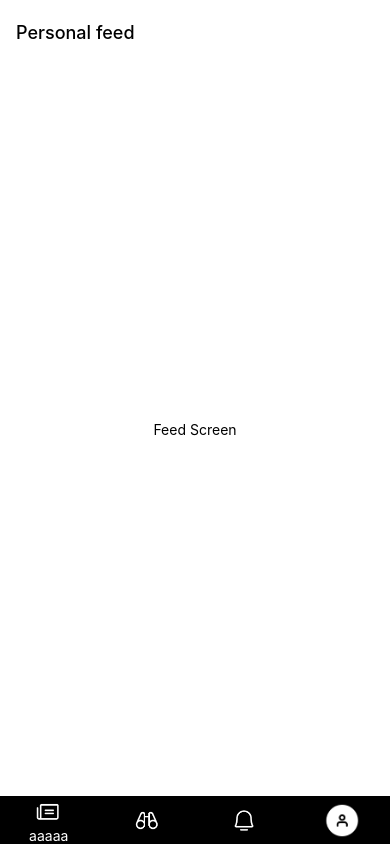
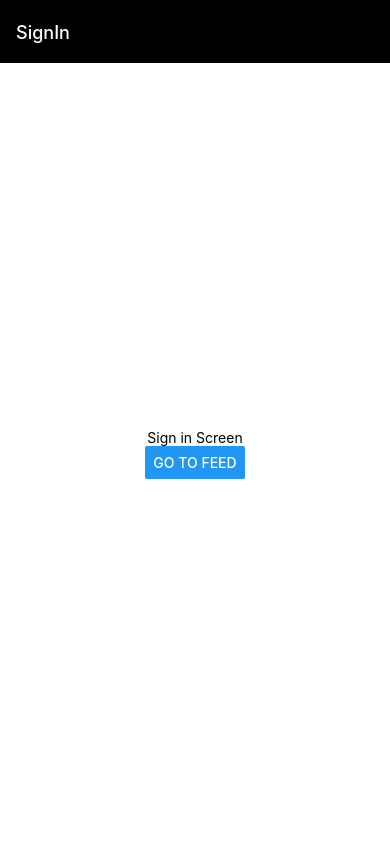
Before and after one commit to builders-garden/pulse-app, a React Native app: screen /Home in a window 390 px wide. Built offline with nearby package versions, Linux system fonts and the light colour scheme.

Commit message:
Auth state management

```diff
--- a/src/App.tsx
+++ b/src/App.tsx
@@ -1,6 +1,7 @@
 import {DefaultTheme, NavigationContainer} from '@react-navigation/native';
 import React from 'react';
-import TabsContainer from './routing/TabsContainer';
+import AuthProvider from './contexts/auth/AuthProvider';
+import StackContainer from './routing/StackContainer';
 
 function App(): React.JSX.Element {
   // const isDarkMode = useColorScheme() === 'dark';
@@ -18,9 +19,11 @@ function App(): React.JSX.Element {
   };
 
   return (
-    <NavigationContainer theme={MyTheme}>
-      <TabsContainer />
-    </NavigationContainer>
+    <AuthProvider>
+      <NavigationContainer theme={MyTheme}>
+        <StackContainer />
+      </NavigationContainer>
+    </AuthProvider>
   );
 }
 
--- /dev/null
+++ b/src/contexts/auth/Auth.context.ts
@@ -0,0 +1,11 @@
+import {createContext} from 'react';
+import {AuthContextModel, UserStatus} from './Auth.model';
+
+export const AuthContext = createContext<AuthContextModel>({
+  state: {
+    status: UserStatus.NOT_LOGGED,
+  },
+  signIn: () => {},
+  signOut: () => {},
+  signUp: () => {},
+});
--- /dev/null
+++ b/src/contexts/auth/Auth.model.ts
@@ -0,0 +1,40 @@
+export interface AuthContextModel {
+  state: User;
+  signIn: (data: SignInApiResponse) => void;
+  signOut: () => void;
+  signUp: (data: SignUpApiResponse) => void;
+}
+
+export enum UserStatus {
+  LOGGED = 'logged',
+  NOT_LOGGED = 'not_logged',
+  FETCHING = 'fetching',
+}
+
+export interface User {
+  status: UserStatus;
+  id?: number;
+  email?: string;
+  token?: string;
+}
+
+export interface SignInAction {
+  type: 'SIGN_IN';
+  payload: string;
+}
+export interface SignOutAction {
+  type: 'SIGN_OUT';
+}
+export interface RestoreTokenAction {
+  type: 'RESTORE_TOKEN';
+  payload: string;
+}
+
+export type AuthAction = SignInAction | SignOutAction | RestoreTokenAction;
+
+export interface SignInApiResponse {
+  token: string;
+}
+export interface SignUpApiResponse {
+  token: string;
+}
--- /dev/null
+++ b/src/contexts/auth/AuthProvider.tsx
@@ -0,0 +1,62 @@
+import React, {PropsWithChildren, useMemo, useReducer} from 'react';
+import {AuthContext} from './Auth.context';
+import {
+  AuthAction,
+  SignInApiResponse,
+  SignUpApiResponse,
+  User,
+  UserStatus,
+} from './Auth.model';
+
+function authReducer(state: User, action: AuthAction): User {
+  switch (action.type) {
+    case 'RESTORE_TOKEN':
+      return {
+        ...state,
+        status: UserStatus.LOGGED,
+        token: action.payload,
+      };
+    case 'SIGN_IN':
+      return {
+        ...state,
+        status: UserStatus.LOGGED,
+        token: action.payload,
+      };
+    case 'SIGN_OUT':
+      return {
+        ...state,
+        status: UserStatus.NOT_LOGGED,
+        token: undefined,
+      };
+  }
+}
+
+function AuthProvider({children}: PropsWithChildren) {
+  // const isDarkMode = useColorScheme() === 'dark';
+
+  const [authState, dispatch] = useReducer(authReducer, {
+    status: UserStatus.NOT_LOGGED,
+  });
+
+  const authContext = useMemo(
+    () => ({
+      state: authState,
+      signIn: async (data: SignInApiResponse) => {
+        console.log(data);
+        dispatch({type: 'SIGN_IN', payload: 'example'});
+      },
+      signOut: () => dispatch({type: 'SIGN_OUT'}),
+      signUp: async (data: SignUpApiResponse) => {
+        console.log(data);
+        dispatch({type: 'SIGN_IN', payload: 'example'});
+      },
+    }),
+    [authState],
+  );
+
+  return (
+    <AuthContext.Provider value={authContext}>{children}</AuthContext.Provider>
+  );
+}
+
+export default AuthProvider;
--- /dev/null
+++ b/src/routing/StackContainer.tsx
@@ -0,0 +1,34 @@
+/* eslint-disable react/no-unstable-nested-components */
+import {createNativeStackNavigator} from '@react-navigation/native-stack';
+import React, {useContext} from 'react';
+import {AuthContext} from '../contexts/auth/Auth.context';
+import {UserStatus} from '../contexts/auth/Auth.model';
+import SignInScreen from '../screens/auth/signIn/SignInScreen';
+import TabsContainer from './TabsContainer';
+
+const Stack = createNativeStackNavigator();
+
+function StackContainer() {
+  const authContext = useContext(AuthContext);
+
+  return (
+    <Stack.Navigator>
+      {authContext.state.status === UserStatus.LOGGED ? (
+        <Stack.Screen
+          options={{
+            headerShown: false,
+          }}
+          name="Home"
+          component={TabsContainer}
+        />
+      ) : (
+        <>
+          <Stack.Screen name="SignIn" component={SignInScreen} />
+          <Stack.Screen name="SignUp" component={SignInScreen} />
+        </>
+      )}
+    </Stack.Navigator>
+  );
+}
+
+export default StackContainer;
--- /dev/null
+++ b/src/screens/auth/signIn/SignInScreen.tsx
@@ -0,0 +1,22 @@
+import React, {useContext} from 'react';
+import {Button, Text, View} from 'react-native';
+import {AuthContext} from '../../../contexts/auth/Auth.context';
+
+function SignInScreen() {
+  const authContext = useContext(AuthContext);
+  return (
+    <View style={{flex: 1, alignItems: 'center', justifyContent: 'center'}}>
+      <Text>Sign in Screen</Text>
+      <Button
+        title="Go to Feed"
+        onPress={() =>
+          authContext.signIn({
+            token: 'example',
+          })
+        }
+      />
+    </View>
+  );
+}
+
+export default SignInScreen;
--- a/src/screens/profile/ProfileScreen.tsx
+++ b/src/screens/profile/ProfileScreen.tsx
@@ -1,10 +1,13 @@
-import React from 'react';
-import {Text, View} from 'react-native';
+import React, {useContext} from 'react';
+import {Button, Text, View} from 'react-native';
+import {AuthContext} from '../../contexts/auth/Auth.context';
 
 function ProfileScreen() {
+  const authContext = useContext(AuthContext);
   return (
     <View style={{flex: 1, alignItems: 'center', justifyContent: 'center'}}>
       <Text>Profile Screen</Text>
+      <Button title="Sign out" onPress={() => authContext.signOut()} />
     </View>
   );
 }
```
Also changed, not shown: src/routing/AuthContainer.tsx (deleted, +0 -26 lines), src/screens/auth/login/LoginScreen.tsx (deleted, +0 -18 lines).
